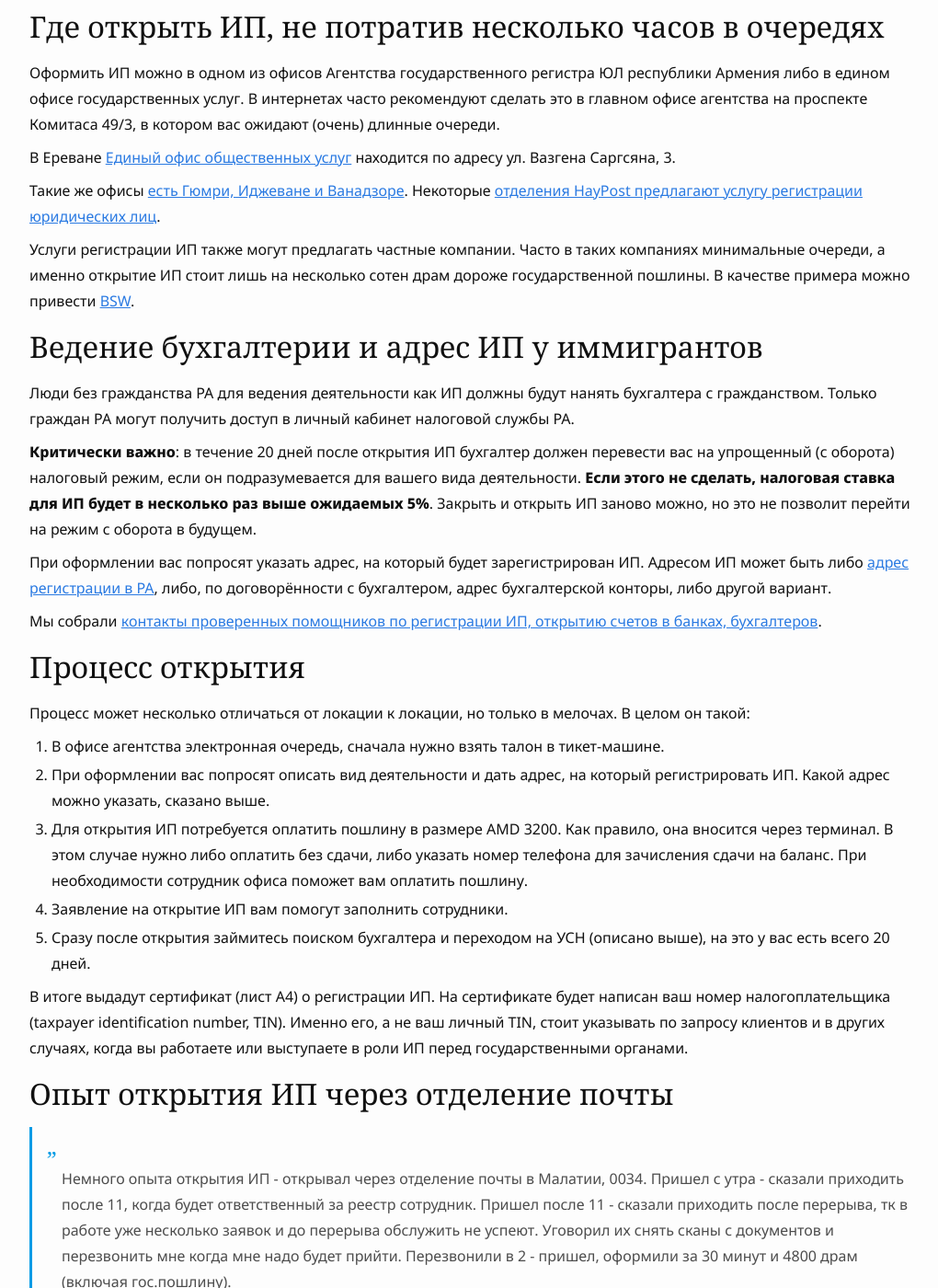
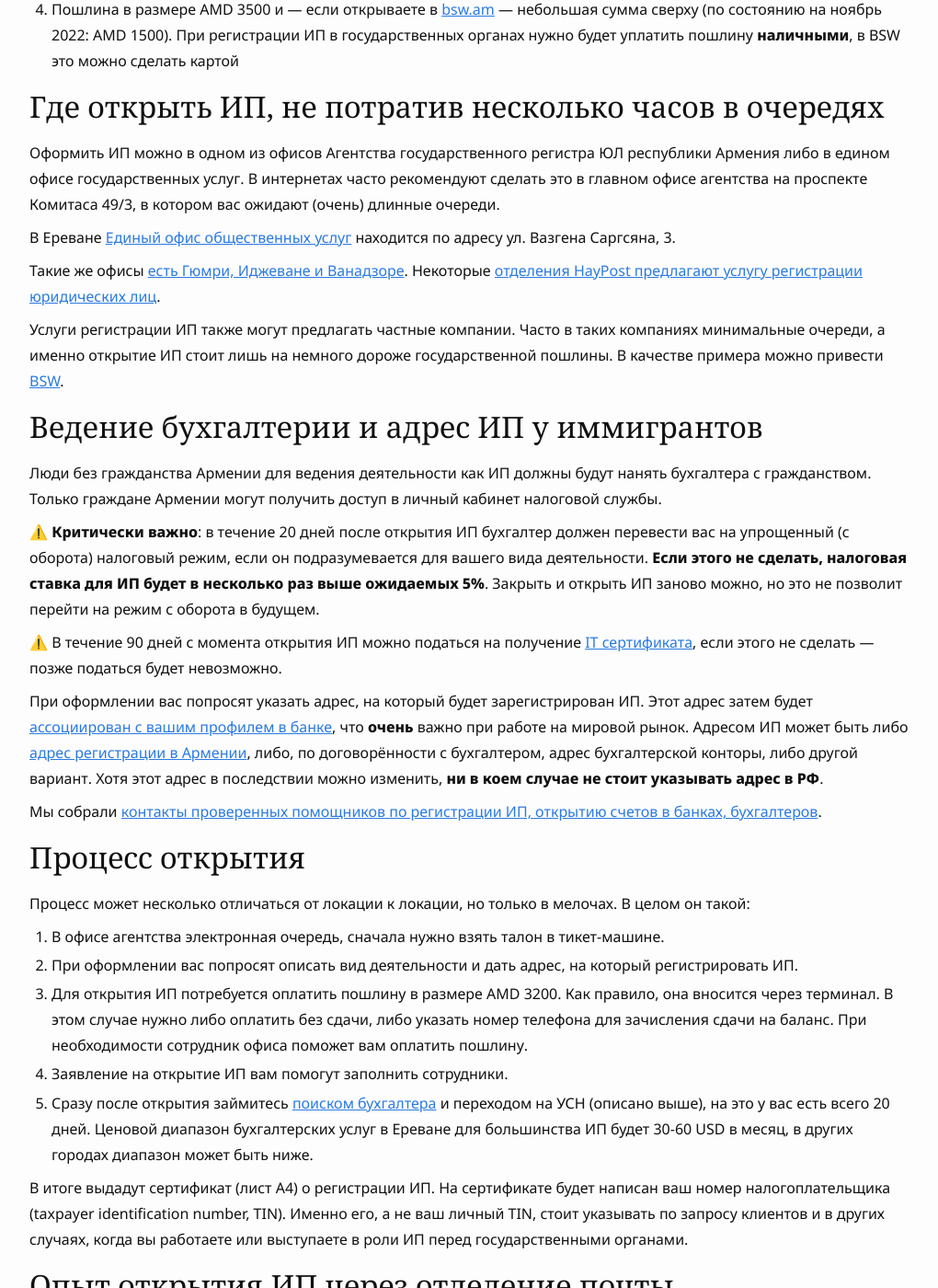
Before and after one commit to haywiki/haywiki.github.io, a Jekyll site: the page built from business/ip-new.md, in a window 1280 px wide and 1400 px high, scrolled down 541 px. Shown: the whole window at 92% size, without its empty margins (128-1148 px from the left). Built offline with Jekyll 4.4.1, drawn with Linux system fonts in a browser that asks for light colours; nearby versions of some CDN libraries; a script that is not in the unit is left out; some of the changed text lies outside the part shown.

Commit message:
доработана информация о регистрации ип

```diff
--- a/business/ip-new.md
+++ b/business/ip-new.md
@@ -8,8 +8,9 @@ parent_url: /business/ip.html
 ## Необходимые документы
 
 1. [Нотариальный перевод загранпаспорта на армянский](../documents/passport-translation.md). Можно также использовать внутренний паспорт РФ, если нет загранпаспорта.
-2. Копия страниц загранпаспорта с личными данными и страницы со штампом о пересечении границы. Важно! Проверьте, чтоб на копии штамп был разборчив.
+2. Копия страниц загранпаспорта с личными данными и страницы со штампом о пересечении границы. Важно! Проверьте, чтобы на копии штамп был разборчив.
 3. Если вы еще не [оформили SSN (социальный номер) в Армении](../documents/social-number.md), документы для его оформления: хотя это не связано с сертификатом ИП, это очень важный документ для любого иммигранта.
+4. Пошлина в размере AMD 3500 и — если открываете в [bsw.am](http://bsw.am/) — небольшая сумма сверху (по состоянию на ноябрь 2022: AMD 1500). При регистрации ИП в государственных органах нужно будет уплатить пошлину **наличными**, в BSW это можно сделать картой
 
 ## Где открыть ИП, не потратив несколько часов в очередях
 
@@ -23,20 +24,17 @@ parent_url: /business/ip.html
 Некоторые [отделения HayPost предлагают услугу регистрации юридических лиц](https://www.haypost.am/ru/government-services/Unified-Offices-for-Public-Service).
 
 Услуги регистрации ИП также могут предлагать частные компании. Часто в таких компаниях минимальные очереди, а именно
-открытие ИП стоит лишь на несколько сотен драм дороже государственной пошлины. В качестве примера можно привести [BSW](http://bsw.am/).
+открытие ИП стоит лишь на немного дороже государственной пошлины. В качестве примера можно привести [BSW](http://bsw.am/).
 
 ## Ведение бухгалтерии и адрес ИП у иммигрантов
 
-Люди без гражданства РА для ведения деятельности как ИП должны будут нанять бухгалтера с гражданством. Только граждан
-РА могут получить доступ в личный кабинет налоговой службы РА.
+Люди без гражданства Армении для ведения деятельности как ИП должны будут нанять бухгалтера с гражданством. Только граждане Армении могут получить доступ в личный кабинет налоговой службы.
 
-**Критически важно**: в течение 20 дней после открытия ИП бухгалтер должен перевести вас на упрощенный (с оборота)
-налоговый режим, если он подразумевается для вашего вида деятельности.
-**Если этого не сделать, налоговая ставка для ИП будет в несколько раз выше ожидаемых 5%**.
-Закрыть и открыть ИП заново можно, но это не позволит перейти на режим с оборота в будущем.
+⚠️ **Критически важно**: в течение 20 дней после открытия ИП бухгалтер должен перевести вас на упрощенный (с оборота) налоговый режим, если он подразумевается для вашего вида деятельности. **Если этого не сделать, налоговая ставка для ИП будет в несколько раз выше ожидаемых 5%**. Закрыть и открыть ИП заново можно, но это не позволит перейти на режим с оборота в будущем.
 
-При оформлении вас попросят указать адрес, на который будет зарегистрирован ИП. Адресом ИП может быть либо
-[адрес регистрации в РА](../documents/registration.md), либо, по договорённости с бухгалтером, адрес бухгалтерской конторы, либо другой вариант.
+⚠️ В течение 90 дней с момента открытия ИП можно податься на получение [IT сертификата](https://www.notion.so/IT-8d9a2adde2d24d00927f9b4279dd7cbb), если этого не сделать — позже податься будет невозможно.
+
+При оформлении вас попросят указать адрес, на который будет зарегистрирован ИП. Этот адрес затем будет [ассоциирован с вашим профилем в банке](https://www.notion.so/914dc5980f964cebaccd9a7c3240ec68), что **очень** важно при работе на мировой рынок. Адресом ИП может быть либо [адрес регистрации в Армении](../documents/registration.md), либо, по договорённости с бухгалтером, адрес бухгалтерской конторы, либо другой вариант. Хотя этот адрес в последствии можно изменить, **ни в коем случае не стоит указывать адрес в РФ**.
 
 Мы собрали [контакты проверенных помощников по регистрации ИП, открытию счетов в банках, бухгалтеров](contacts.md).
 
@@ -45,14 +43,12 @@ parent_url: /business/ip.html
 Процесс может несколько отличаться от локации к локации, но только в мелочах. В целом он такой:
 
 1. В офисе агентства электронная очередь, сначала нужно взять талон в тикет-машине.
-2. При оформлении вас попросят описать вид деятельности и дать адрес, на который регистрировать ИП. Какой адрес можно указать, сказано выше.
+2. При оформлении вас попросят описать вид деятельности и дать адрес, на который регистрировать ИП.
 3. Для открытия ИП потребуется оплатить пошлину в размере AMD 3200. Как правило, она вносится через терминал. В этом случае нужно либо оплатить без сдачи, либо указать номер телефона для зачисления сдачи на баланс. При необходимости сотрудник офиса поможет вам оплатить пошлину.
 4. Заявление на открытие ИП вам помогут заполнить сотрудники.
-5. Сразу после открытия займитесь поиском бухгалтера и переходом на УСН (описано выше), на это у вас есть всего 20 дней.
+5. Сразу после открытия займитесь [поиском бухгалтера](contacts.md) и переходом на УСН (описано выше), на это у вас есть всего 20 дней. Ценовой диапазон бухгалтерских услуг в Ереване для большинства ИП будет 30-60 USD в месяц, в других городах диапазон может быть ниже.
 
-В итоге выдадут сертификат (лист А4) о регистрации ИП. На сертификате будет написан ваш номер налогоплательщика
-(taxpayer identification number, TIN). Именно его, а не ваш личный TIN, стоит указывать по запросу клиентов и
-в других случаях, когда вы работаете или выступаете в роли ИП перед государственными органами.
+В итоге выдадут сертификат (лист А4) о регистрации ИП. На сертификате будет написан ваш номер налогоплательщика (taxpayer identification number, TIN). Именно его, а не ваш личный TIN, стоит указывать по запросу клиентов и в других случаях, когда вы работаете или выступаете в роли ИП перед государственными органами.
 
 ## Опыт открытия ИП через отделение почты
 
@@ -65,4 +61,5 @@ parent_url: /business/ip.html
 
 ## Источник информации
 
-- [Армения: иммиграция, легализация, банки, налоги](https://t.me/am_banking_and_residency)
+- [Армения: ВНЖ, банки, налоги](https://t.me/am_banking_and_residency)
+- [Как открыть ИП в Армении без посредников](https://www.notion.so/24deb1810d064c3280501dd3444e19c7)
```
